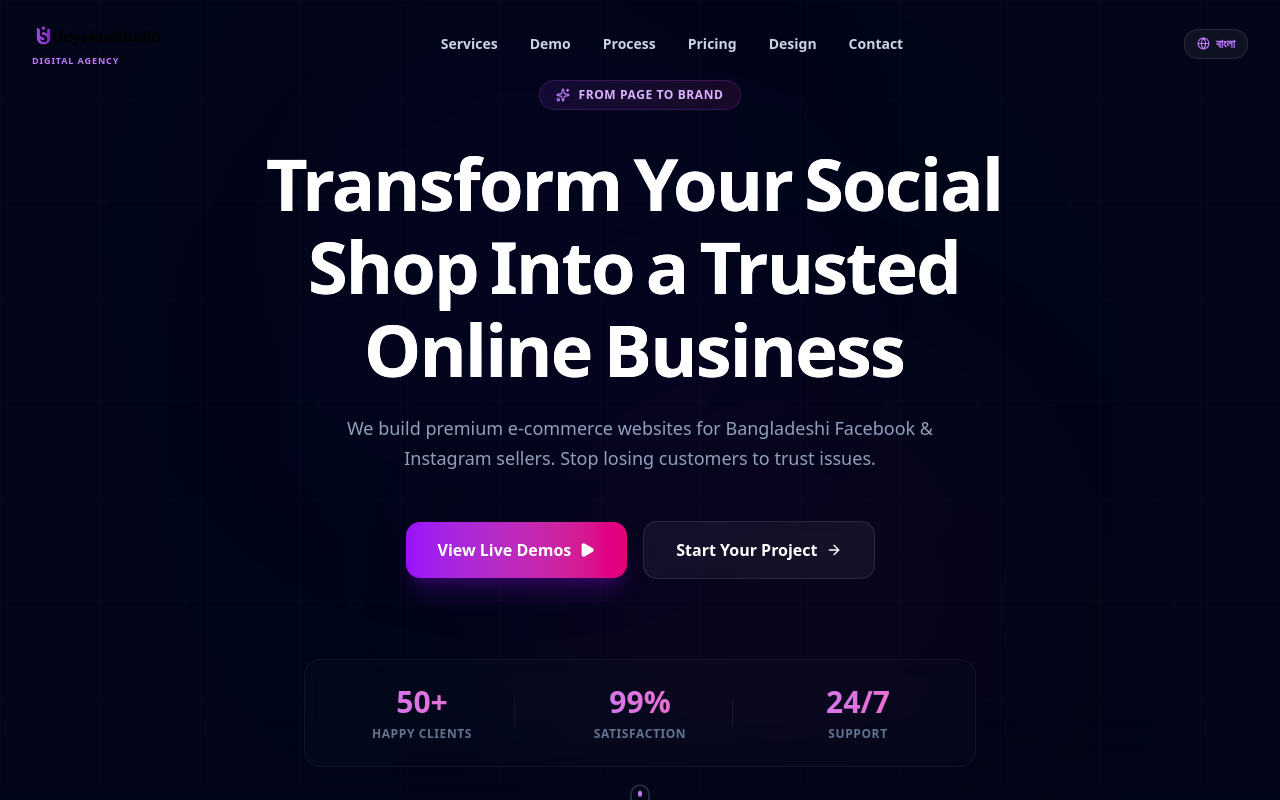
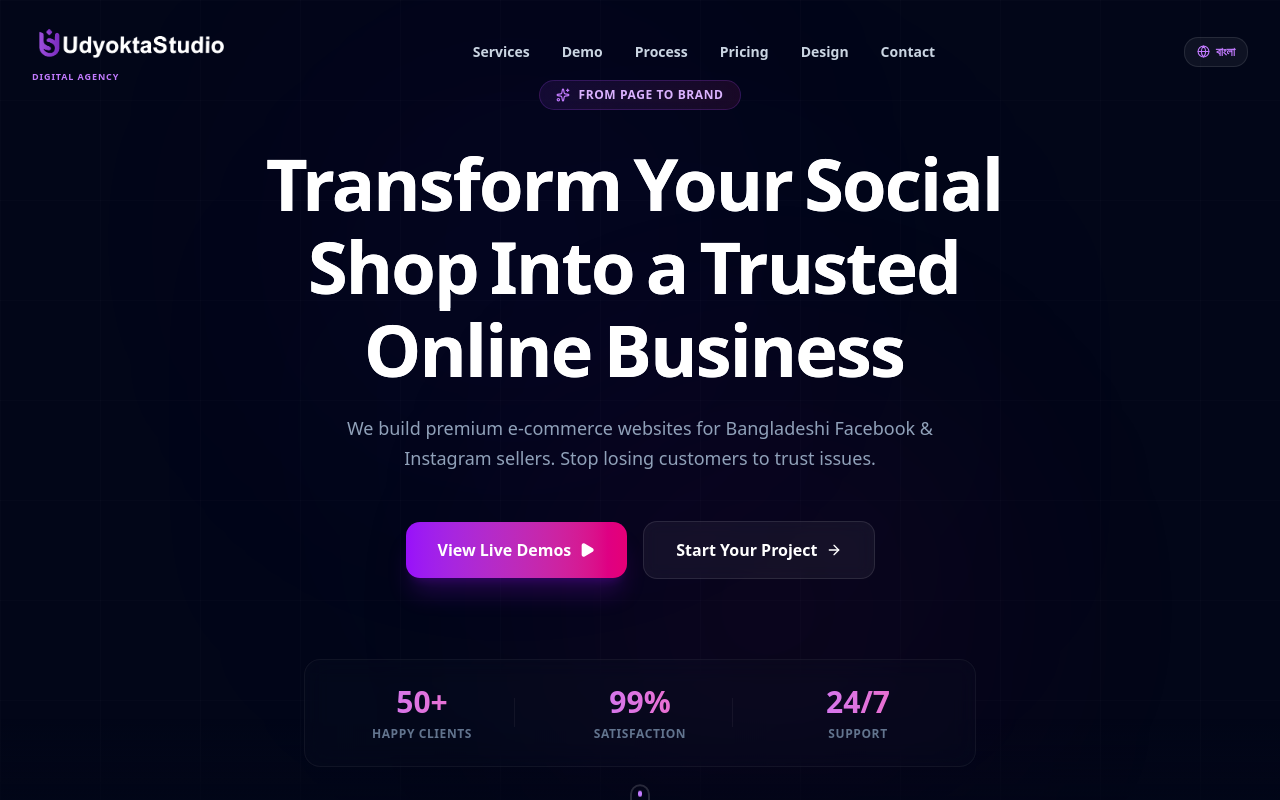
Before and after one commit to devvsakib/UdyoktaStudio, a React (Vite) app: page / in a window 1280 px wide. Shown: the top 800 px of the page. Built offline with nearby package versions, Linux system fonts and the light colour scheme.

Commit message:
Fix logo image source and update size in MainHeader

```diff
--- a/src/components/layout/MainHeader.jsx
+++ b/src/components/layout/MainHeader.jsx
@@ -42,9 +42,9 @@ function MainHeader() {
                     >
                         <div className="flex flex-col items-start">
                             <img
-                                src={isDark ? "/images/logo_light.png" : "/images/logo_dark.png"}
+                                src={!isDark ? "/images/logo_light.png" : "/images/logo_dark.png"}
                                 alt="UdyoktaStudio Logo"
-                                className="h-7 sm:h-8 object-contain"
+                                className="h-10 sm:h-12 object-contain"
                             />
                             <span className={`text-[9px] font-bold tracking-widest uppercase mt-0.5 ${isDark ? 'text-purple-400' : 'text-purple-600'
                                 }`}>
```
